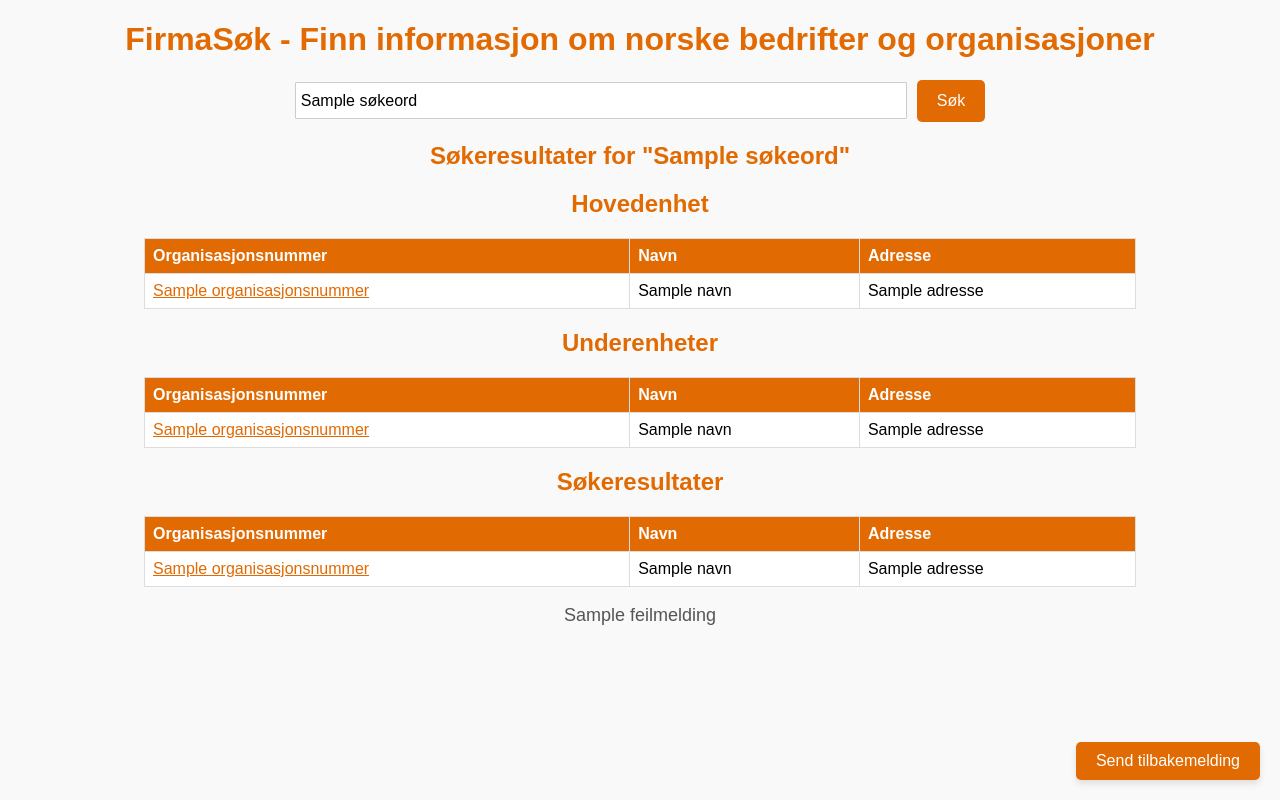
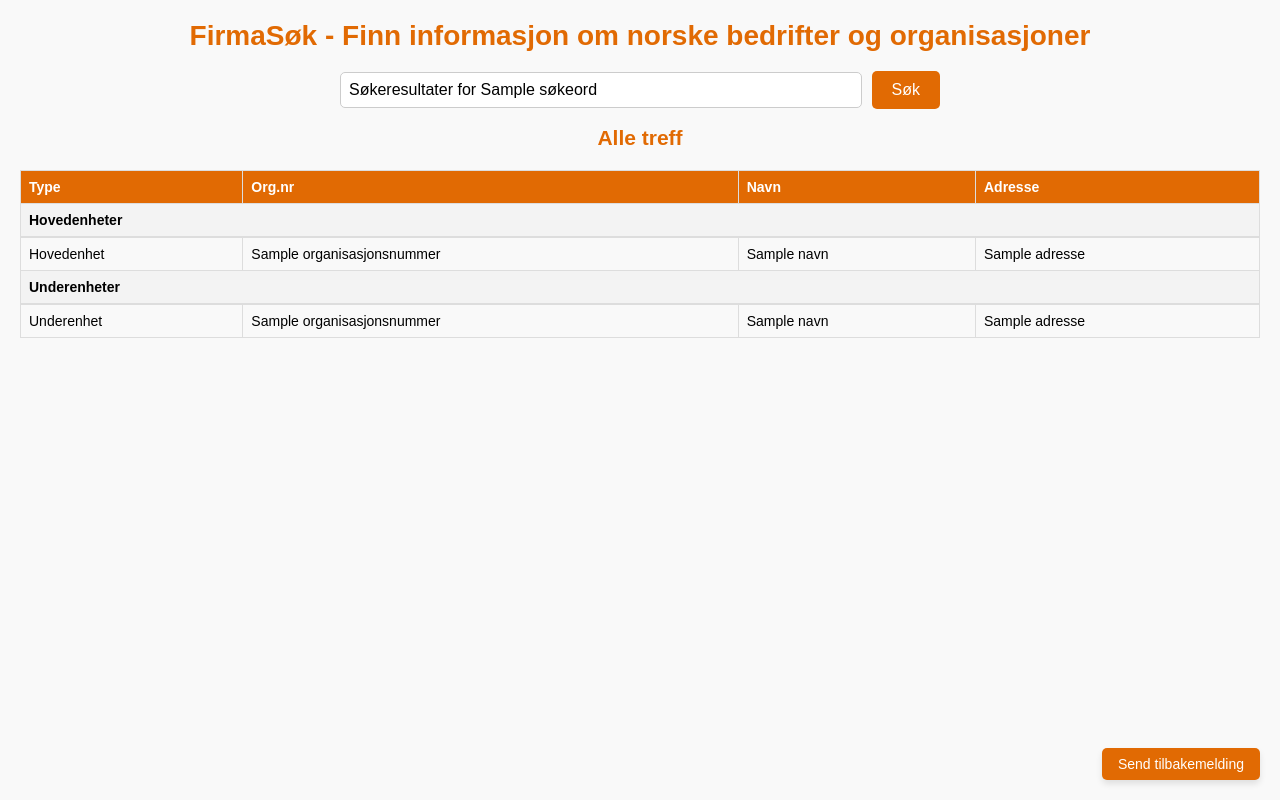
Before and after one commit to Orjanhell/Brreg_sok, a Flask app: template templates/index.html in a window 1280 px wide. Run offline with Flask 3, Linux system fonts and the light colour scheme; the template is opened without the code that fills it: most values are stand-ins (such as "Sample title", 1, 10 or a date in 2020).

Commit message:
Oppdater med bedre visning av hovedenhet og underenhet i tabellene. oppdatert at du kan nå dokkbeltklikke på navn eller orgnr for å søke direkte på det. oppdatert med mouse over funkson på orgnr og på navn

```diff
--- a/app.py
+++ b/app.py
@@ -7,7 +7,6 @@ app = Flask(__name__)
 API_BASE_URL = "https://data.brreg.no/enhetsregisteret/api/enheter"
 API_UNDERENHETER_URL = "https://data.brreg.no/enhetsregisteret/api/underenheter"
 
-
 def formater_adresse(adresse_data):
     """Formaterer adressefeltet for visning."""
     adresse = ", ".join(adresse_data.get("adresse", [])) if "adresse" in adresse_data else None
@@ -16,7 +15,6 @@ def formater_adresse(adresse_data):
 
     deler = [adresse, f"{postnummer} {poststed}".strip() if postnummer or poststed else None]
     return ", ".join(filter(None, deler)) if deler else "Ikke oppgitt"
-
 
 def hent_enhet(orgnummer):
     """Hent detaljer om en spesifikk enhet."""
@@ -29,7 +27,6 @@ def hent_enhet(orgnummer):
         return data
     except requests.exceptions.RequestException:
         return None
-
 
 def hent_underenhet(orgnummer):
     """Hent detaljer om en spesifikk underenhet."""
@@ -48,12 +45,11 @@ def hent_underenhet(orgnummer):
     except requests.exceptions.RequestException:
         return None, None
 
-
 def hent_underenheter(orgnummer):
     """Hent alle underenheter for en spesifikk enhet."""
     underenheter = []
     try:
-        params = {"overordnetEnhet": orgnummer, "size": 100}
+        params = {"overordnetEnhet": orgnummer, "size": 150}
         response = requests.get(API_UNDERENHETER_URL, params=params)
         response.raise_for_status()
         data = response.json()
@@ -70,12 +66,11 @@ def hent_underenheter(orgnummer):
         pass
     return underenheter
 
-
 def søk_enheter(søkeord):
     """Søk etter firma basert på navn."""
     resultater = []
     try:
-        params = {"navn": søkeord, "size": 20}
+        params = {"navn": søkeord, "size": 150}
         response = requests.get(API_BASE_URL, params=params)
         response.raise_for_status()
         data = response.json()
@@ -91,12 +86,11 @@ def søk_enheter(søkeord):
         pass
     return resultater
 
-
 def søk_underenheter(søkeord):
     """Søk etter underenheter basert på navn."""
     resultater = []
     try:
-        params = {"navn": søkeord, "size": 20}
+        params = {"navn": søkeord, "size": 150}
         response = requests.get(API_UNDERENHETER_URL, params=params)
         response.raise_for_status()
         data = response.json()
@@ -112,63 +106,102 @@ def søk_underenheter(søkeord):
         pass
     return resultater
 
+def filtrer_relevante_resultater(søkeord, resultater):
+    """Filtrer resultater basert på samsvar mellom søkeord og resultatnavn."""
+    søkeord_liste = søkeord.lower().split()  # Del opp søkeordet i ord
+    relevante_resultater = []
 
-def ranger_resultater(søkeord, resultater):
-    """Rangerer resultater basert på relevans til søkeord."""
-    søkeord_lower = søkeord.lower().split()  # Splitt søkeordet i ord for bedre matching
-
-    def relevans_score(resultat):
+    for resultat in resultater:
         navn = resultat.get("navn", "").lower()
         navn_ord = navn.split()
 
-        # Eksakt treff gir høyeste score
-        if navn == søkeord.lower():
-            return float("inf")  # Sett høy score for eksakt treff
+        # Tell antall ord som matcher mellom søkeord og navnet
+        samsvar = sum(1 for ord in søkeord_liste if ord in navn_ord)
 
-        # Beregn antall ord i søkeordet som finnes i navnet
-        samsvar = sum(1 for ord in søkeord_lower if ord in navn_ord)
+        # Definer dynamisk samsvarskrav
+        if len(søkeord_liste) >= 4 and samsvar >= 3:  # 3 av 4 eller flere
+            relevante_resultater.append(resultat)
+        elif len(søkeord_liste) == 3 and samsvar >= 2:  # 2 av 3
+            relevante_resultater.append(resultat)
+        elif len(søkeord_liste) == 2 and samsvar == 2:  # 2 av 2
+            relevante_resultater.append(resultat)
+        elif len(søkeord_liste) == 1 and samsvar >= 1:  # 1 av 1
+            relevante_resultater.append(resultat)
 
-        # Prioriter treff basert på samsvar og lengden på navnet (kortere navn med treff rangeres høyere)
-        return samsvar / len(navn_ord) if navn_ord else 0
+    return relevante_resultater
 
-    # Sorter resultatene basert på relevans
-    return sorted(resultater, key=relevans_score, reverse=True)
+
+def søk_enheter_og_underenheter(søkeord):
+    """Kombinerer resultater fra hovedenheter og underenheter basert på navn."""
+    hovedenheter = søk_enheter(søkeord)
+    underenheter = søk_underenheter(søkeord)
+
+    # Filtrer resultatene basert på relevans
+    hovedenheter = filtrer_relevante_resultater(søkeord, hovedenheter)
+    underenheter = filtrer_relevante_resultater(søkeord, underenheter)
+
+    return hovedenheter, underenheter
+
+
+@app.route("/", methods=["GET", "POST"])
+def søk():
+    if request.method == "POST":
+        søkeord = request.form["søkeord"].strip()
+
+        if søkeord:  # Sjekk om søkeordet ikke er tomt
+            if søkeord.replace(" ", "").isdigit():  # Hvis søket er et organisasjonsnummer
+                søkeord = søkeord.replace(" ", "")
+                enhet = hent_enhet(søkeord)
+                if enhet:
+                    underenheter = hent_underenheter(søkeord)
+                    return render_template(
+                        "index.html",
+                        hovedenheter=[enhet],
+                        underenheter=underenheter,
+                        søkeord=søkeord,
+                    )
+                else:
+                    underenhet, hovedenhet = hent_underenhet(søkeord)
+                    if underenhet:
+                        return render_template(
+                            "index.html",
+                            hovedenheter=[hovedenhet] if hovedenhet else [],
+                            underenheter=[underenhet],
+                            søkeord=søkeord,
+                        )
+                    else:
+                        return render_template(
+                            "index.html",
+                            feilmelding="Ingen treff funnet for organisasjonsnummeret.",
+                            søkeord=søkeord,
+                        )
+            else:  # Hvis søket er et navn
+                hovedenheter, underenheter = søk_enheter_og_underenheter(søkeord)
+
+                if not hovedenheter and not underenheter:
+                    return render_template(
+                        "index.html",
+                        feilmelding="Ingen treff funnet for navnet.",
+                        søkeord=søkeord,
+                    )
+
+                return render_template(
+                    "index.html",
+                    hovedenheter=hovedenheter,
+                    underenheter=underenheter,
+                    søkeord=søkeord,
+                )
+
+        # Hvis søkeord er tomt, bare vis startsiden
+        return render_template("index.html")
+
+    # GET-forespørsel: Bare vis startsiden
+    return render_template("index.html")
 
 
 @app.route("/")
 def index():
     return render_template("index.html")
 
-
-@app.route("/", methods=["POST"])
-def søk():
-    søkeord = request.form["søkeord"].strip()
-
-    if søkeord.replace(" ", "").isdigit():  # Hvis søket er et organisasjonsnummer
-        søkeord = søkeord.replace(" ", "")  # Fjern mellomrom i organisasjonsnummer
-        enhet = hent_enhet(søkeord)
-        if enhet:
-            underenheter = hent_underenheter(søkeord)
-            return render_template("index.html", enhet=enhet, underenheter=underenheter, søkeord=søkeord)
-        else:
-            underenhet, hovedenhet = hent_underenhet(søkeord)
-            if underenhet:
-                return render_template("index.html", enhet=hovedenhet, underenheter=[underenhet], søkeord=søkeord)
-            else:
-                return render_template("index.html", feilmelding="Ingen treff funnet for organisasjonsnummeret.", søkeord=søkeord)
-    else:  # Hvis søket er et navn
-        enheter = søk_enheter(søkeord)
-        underenheter = søk_underenheter(søkeord)
-        alle_resultater = enheter + underenheter
-
-        # Ranger resultatene basert på relevans
-        rangerte_resultater = ranger_resultater(søkeord, alle_resultater)
-
-        if rangerte_resultater:
-            return render_template("index.html", resultater=rangerte_resultater, søkeord=søkeord)
-        else:
-            return render_template("index.html", feilmelding="Ingen treff funnet for navnet.", søkeord=søkeord)
-
-
 if __name__ == "__main__":
     app.run(debug=True)
--- a/static/css/styles.css
+++ b/static/css/styles.css
@@ -1,84 +1,119 @@
+/* Generelt */
 body {
     font-family: Arial, sans-serif;
     margin: 20px;
     background-color: #f9f9f9;
+    font-size: 14px;
 }
 
 h1, h2 {
     text-align: center;
-    color: #E16A03; /* Oransje */
+    color: #E16A03;
 }
 
+/* Søkeform */
 form {
     display: flex;
     justify-content: center;
     align-items: center;
-    gap: 10px; /* Avstand mellom input-felt og knapp */
+    gap: 10px;
     margin-bottom: 20px;
+    width: 100%;
+    max-width: 600px;
+    margin: auto;
 }
 
 input[type="text"] {
-    padding: 5px;
+    padding: 8px;
     font-size: 16px;
-    width: 600px;
+    width: 100%;
     border: 1px solid #ccc;
-    border-radius: 1px;
-    height: 25px; /* Gjør høyden lik som knappen */
+    border-radius: 5px;
 }
 
 button {
     padding: 10px 20px;
     font-size: 16px;
-    background-color: #E16A03; /* Oransje */
+    background-color: #E16A03;
     color: white;
     border: none;
     border-radius: 5px;
     cursor: pointer;
-    height: 42px; /* Matcher høyden med input */
 }
 
 button:hover {
-    background-color: #cc5903; /* Mørkere oransje ved hover */
+    background-color: #cc5903;
 }
 
-.results {
-    margin: 20px auto;
-    width: 80%;
-}
-
+/* Tabell-layout */
 table {
     width: 100%;
     border-collapse: collapse;
     margin-top: 20px;
-    background-color: #fff;
 }
 
 th, td {
     border: 1px solid #ddd;
     padding: 8px;
     text-align: left;
+    white-space: normal;
+    word-wrap: break-word;
+    vertical-align: top;
 }
 
 th {
-    background-color: #E16A03; /* Oransje */
+    background-color: #E16A03;
     color: white;
 }
 
+/* Gruppeoverskrift */
+.gruppe-header {
+    background-color: #f3f3f3;
+    font-weight: bold;
+    text-align: center;
+    border-bottom: 2px solid #ddd;
+}
+
+/* Feilmelding */
 .no-results {
     text-align: center;
-    font-size: 18px;
+    font-size: 16px;
     color: #555;
 }
+
+/* Informasjonstekst */
+.info-tekst {
+    font-size: 14px;
+    color: #555;
+    margin-bottom: 10px;
+    text-align: center;
+}
+
+/* Klikkbare elementer */
+.klikkbart {
+    cursor: pointer; /* Beholder klikkbarhet */
+    color: inherit; /* Bruker standard tekstfarge */
+    text-decoration: none; /* Ingen understrekning */
+    font-weight: normal; /* Valgfri: kan bruke bold hvis ønsket */
+}
+
+.klikkbart:hover {
+    color: #E16A03; /* Valgfri hover-effekt */
+    text-decoration: none; /* Ingen understrekning ved hover */
+}
+
+
+/* Feedback-knapp */
 .feedback-knapp {
     position: fixed;
     bottom: 20px;
     right: 20px;
     background-color: #E16A03;
     color: white;
-    padding: 10px 20px;
+    padding: 8px 16px;
     border: none;
     border-radius: 5px;
-    font-size: 16px;
+    font-size: 14px;
     text-decoration: none;
     text-align: center;
     box-shadow: 0px 4px 6px rgba(0, 0, 0, 0.1);
@@ -91,25 +126,28 @@ th {
     text-decoration: none;
 }
 
+/* Mobilvennlighet */
+@media (max-width: 768px) {
+    body {
+        margin: 10px;
+        font-size: 13px;
+    }
 
-.sorterings-container {
-    text-align: center;
-    margin: 10px 0;
+    h1, h2 {
+        font-size: 18px;
+    }
+
+    form {
+        flex-direction: column;
+        gap: 5px;
+    }
+
+    input[type="text"], button {
+        width: 100%;
+    }
+
+    table {
+        font-size: 12px;
+        overflow-x: auto;
+    }
 }
-
-.sorterings-container select {
-    padding: 5px;
-    font-size: 14px;
-    border-radius: 5px;
-    border: 1px solid #ccc;
-}
-
-.klikkbart {
-    cursor: pointer;
-    color: #E16A03;
-    text-decoration: underline;
-}
-
-.klikkbart:hover {
-    color: #cc5903; /* Mørkere oransje ved hover */
-}
--- a/static/js/sortering.js
+++ b/static/js/sortering.js
@@ -1,3 +1,4 @@
+// Funksjon for å sortere tabeller
 function sortTable(tableId, columnIndex) {
     const table = document.getElementById(tableId);
     const rows = Array.from(table.rows).slice(1); // Exclude header row
@@ -30,10 +31,12 @@ function sortTable(tableId, columnIndex) {
     table.setAttribute("data-sort-column", columnIndex);
     table.setAttribute("data-sort-order", ascending ? "asc" : "desc");
 }
-function søkMedOrgNummer(orgNummer) {
-    const søkefelt = document.querySelector('input[name="søkeord"]');
-    søkefelt.value = orgNummer; // Kopierer orgnummer til søkefeltet
 
-    // Simulerer et søk ved å sende skjemaet automatisk
-    søkefelt.closest('form').submit();
+// Funksjon for å søke med enten organisasjonsnummer eller navn
+function søkMedData(data) {
+    const søkeInput = document.querySelector('input[name="søkeord"]');
+    const søkeForm = søkeInput.closest('form');
+
+    søkeInput.value = data; // Oppdater søkefeltet med data (org.nr eller navn)
+    søkeForm.submit(); // Send skjemaet
 }
--- a/templates/index.html
+++ b/templates/index.html
@@ -6,93 +6,88 @@
     <meta name="keywords" content="firma søk, organisasjonsnummer, norske bedrifter, bedriftssøk, underenheter">
     <meta name="author" content="Ørjan Helland">
     <meta name="description" content="Søk etter norske bedrifter med FirmaSøk. Finn organisasjonsnummer, navn og adresser enkelt og raskt.">
-
     <title>FirmaSøk - Søk etter norske bedrifter og organisasjonsnummer</title>
     <link rel="stylesheet" href="/static/css/styles.css">
 </head>
 <body>
     <h1>FirmaSøk - Finn informasjon om norske bedrifter og organisasjoner</h1>
     <form method="POST">
-        <input type="text" name="søkeord" placeholder="Angi firmanavn eller organisasjonsnummer" value="{{ søkeord }}" required>
+        <input
+            type="text"
+            name="søkeord"
+            id="søkeord"
+            placeholder="Angi firmanavn eller organisasjonsnummer"
+            value="{{ 'Søkeresultater for ' + søkeord if søkeord else '' }}"
+            onfocus="fjernPrefiks()"
+            onblur="leggTilPrefiks()"
+            required>
         <button type="submit">Søk</button>
     </form>
 
     <div class="results">
-        {% if søkeord %}
-            <h2>Søkeresultater for "{{ søkeord }}"</h2>
-        {% endif %}
-
-        {% if enhet %}
-            <h2>Hovedenhet</h2>
+        {% if hovedenheter or underenheter %}
+            <h2>Alle treff</h2>
             <table>
                 <thead>
                     <tr>
-                        <th onclick="sortTable('hovedenhet-tabell', 0)">Organisasjonsnummer</th>
-                        <th onclick="sortTable('hovedenhet-tabell', 1)">Navn</th>
+                        <th>Type</th>
+                        <th>Org.nr</th>
+                        <th>Navn</th>
                         <th>Adresse</th>
                     </tr>
                 </thead>
                 <tbody>
+                    {% if hovedenheter %}
+                    <tr class="gruppe-header">
+                        <td colspan="4">Hovedenheter</td>
+                    </tr>
+                    {% for hovedenhet in hovedenheter %}
                     <tr>
-                        <td onclick="søkMedOrgNummer('{{ enhet.organisasjonsnummer }}')" class="klikkbart">{{ enhet.organisasjonsnummer }}</td>
-                        <td>{{ enhet.navn }}</td>
-                        <td>{{ enhet.adresse }}</td>
+                        <td>Hovedenhet</td>
+                        <td>{{ hovedenhet.organisasjonsnummer }}</td>
+                        <td>{{ hovedenhet.navn }}</td>
+                        <td>{{ hovedenhet.adresse }}</td>
                     </tr>
-                </tbody>
-            </table>
-        {% endif %}
+                    {% endfor %}
+                    {% endif %}
 
-        {% if underenheter %}
-            <h2>Underenheter</h2>
-            <table id="underenheter-tabell">
-                <thead>
-                    <tr>
-                        <th onclick="sortTable('underenheter-tabell', 0)">Organisasjonsnummer</th>
-                        <th onclick="sortTable('underenheter-tabell', 1)">Navn</th>
-                        <th>Adresse</th>
+                    {% if underenheter %}
+                    <tr class="gruppe-header">
+                        <td colspan="4">Underenheter</td>
                     </tr>
-                </thead>
-                <tbody>
                     {% for underenhet in underenheter %}
                     <tr>
-                        <td onclick="søkMedOrgNummer('{{ underenhet.organisasjonsnummer }}')" class="klikkbart">{{ underenhet.organisasjonsnummer }}</td>
+                        <td>Underenhet</td>
+                        <td>{{ underenhet.organisasjonsnummer }}</td>
                         <td>{{ underenhet.navn }}</td>
                         <td>{{ underenhet.adresse }}</td>
                     </tr>
                     {% endfor %}
+                    {% endif %}
                 </tbody>
             </table>
-        {% endif %}
-
-        {% if resultater %}
-            <h2>Søkeresultater</h2>
-            <table id="resultater-tabell">
-                <thead>
-                    <tr>
-                        <th onclick="sortTable('resultater-tabell', 0)">Organisasjonsnummer</th>
-                        <th onclick="sortTable('resultater-tabell', 1)">Navn</th>
-                        <th>Adresse</th>
-                    </tr>
-                </thead>
-                <tbody>
-                    {% for resultat in resultater %}
-                    <tr>
-                        <td onclick="søkMedOrgNummer('{{ resultat.organisasjonsnummer }}')" class="klikkbart">{{ resultat.organisasjonsnummer }}</td>
-                        <td>{{ resultat.navn }}</td>
-                        <td>{{ resultat.adresse }}</td>
-                    </tr>
-                    {% endfor %}
-                </tbody>
-            </table>
-        {% endif %}
-
-        {% if feilmelding %}
+        {% elif feilmelding %}
             <p class="no-results">{{ feilmelding }}</p>
         {% endif %}
     </div>
 
     <a class="feedback-knapp" href="mailto:orjan.helland@senabeikeland.no?subject=Forbedringer%20Brreg_Søk">Send tilbakemelding</a>
 
-    <script src="/static/js/sortering.js"></script>
+    <script>
+        const søkeordInput = document.getElementById('søkeord');
+        const søkeordOriginal = "{{ søkeord }}"; // Hent original søkeord
+
+        function fjernPrefiks() {
+            if (søkeordInput.value.startsWith("Søkeresultater for")) {
+                søkeordInput.value = søkeordOriginal; // Fjern "Søkeresultater for"
+            }
+        }
+
+        function leggTilPrefiks() {
+            if (søkeordInput.value.trim() === søkeordOriginal) {
+                søkeordInput.value = "Søkeresultater for " + søkeordOriginal; // Legg til "Søkeresultater for"
+            }
+        }
+    </script>
 </body>
 </html>
```
